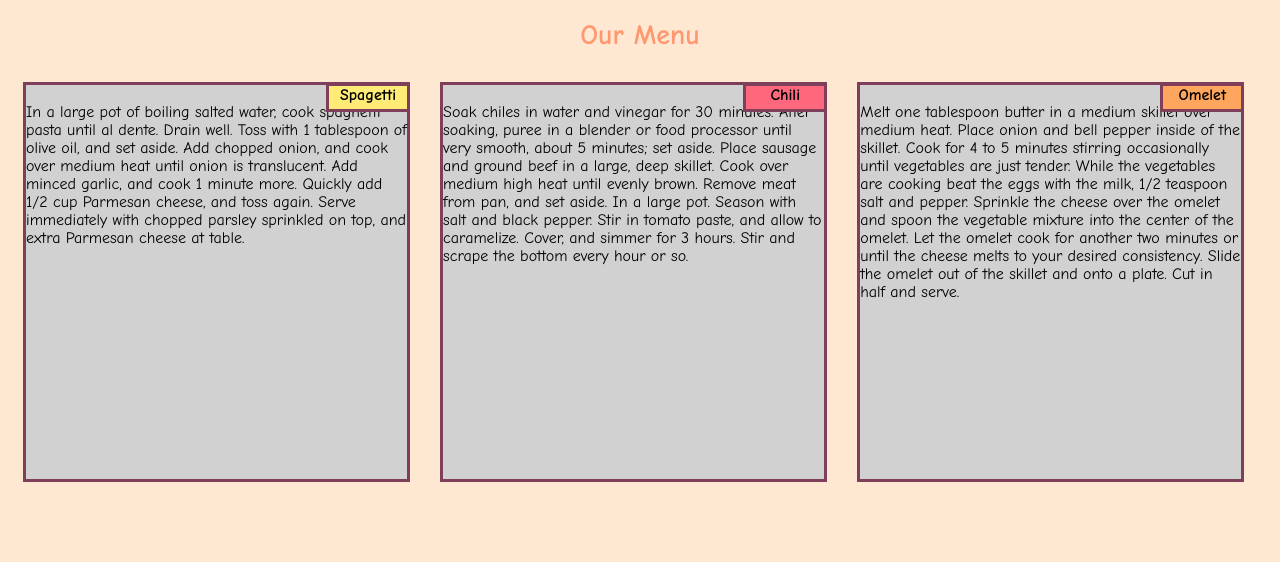
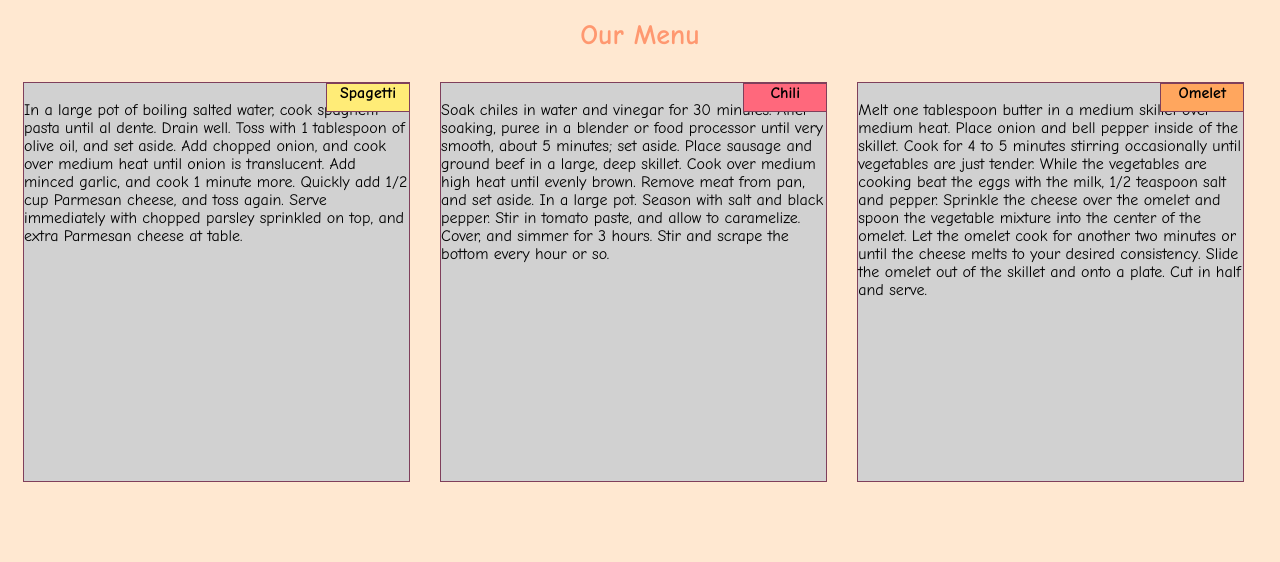
Before and after one commit to AnnetteAzad/mod2_solution, a plain HTML site: page index.html in a window 1280 px wide. Drawn offline with Linux system fonts and the light colour scheme.

Commit message:
small changes to paragraph borders

```diff
--- a/styles.css
+++ b/styles.css
@@ -20,7 +20,7 @@ h1
 p
 {
 	position: relative;
-	border: 3px solid #7F3F5B;
+	border: 1px solid #7F3F5B;
 	background-color: #D1D1D1;
 	height: 400px;
 	margin-right: 15px;
```
